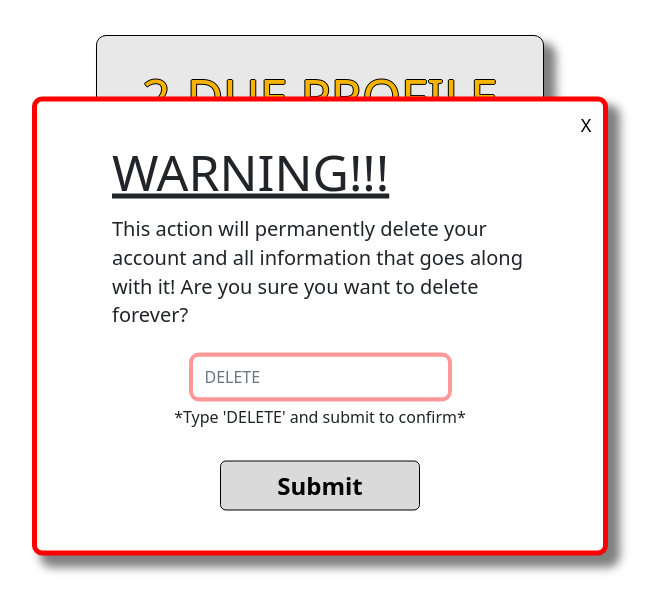
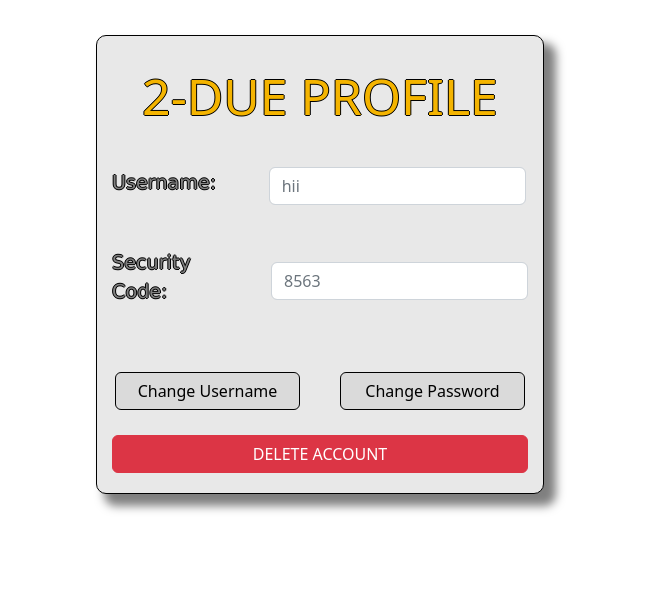
Before and after one commit to neelg07/2-DUE, a Flask app: page /account in a window 1280 px wide. Shown: the part 74-687 px from the top of the page, without its empty margins (320-977 px from the left). Run offline with Flask 2, Linux system fonts and the light colour scheme; a user stored in the database is signed in; data comes from the database, SQL or seed files in the repository; some libraries are stand-ins or nearby versions.

Commit message:
Add delete account popup responsiveness in js

```diff
--- a/static/account.js
+++ b/static/account.js
@@ -6,12 +6,12 @@ const closeUser = document.querySelector('.close-register');
 const userBtn = document.querySelector('.change-user');
 const newUser = document.getElementById('new-user');
 
-
+// Functions to disable and enable buttons with popups open
 function disableButtons() {
 
     userBtn.disabled = true;
     passBtn.disabled = true;
-    deleteAccount.disabled = true;
+    delAccount.disabled = true;
 
     accountHeader.classList.add('blur');
 };
@@ -20,13 +20,13 @@ function enableButtons() {
 
     userBtn.disabled = false;
     passBtn.disabled = false;
-    deleteAccount.disabled = false;
+    delAccount.disabled = false;
 
     accountHeader.classList.remove('blur');
 };
 
 
-
+// Open and close change user popup
 userBtn.addEventListener('click', () => {
 
     userPop.classList.remove('hide');
@@ -41,7 +41,7 @@ closeUser.addEventListener('click', () => {
     newUser.value = '';
 });
 
-
+// Change user submit button
 const submitUser = document.getElementById('change-user');
 
 submitUser.addEventListener('click', (event) => {
@@ -54,6 +54,7 @@ submitUser.addEventListener('click', (event) => {
     }
 });
 
+
 // Change Password Popup
 const passPop = document.querySelector('.password-pop');
 const passBtn = document.querySelector('.change-pass');
@@ -62,7 +63,7 @@ const newPass = document.getElementById('new-pass');
 const confirmPass = document.getElementById('confirm-new-pass');
 const showPass = document.querySelector('.show-pass');
 
-
+// Open and close change password popup
 passBtn.addEventListener('click', () => {
 
     passPop.classList.remove('hide');
@@ -78,6 +79,7 @@ closePass.addEventListener('click', () => {
     confirmPass.value = '';
 });
 
+// Show password checkbox
 showPass.addEventListener('click', () => {
 
     if (showPass.checked === true) {
@@ -90,8 +92,8 @@ showPass.addEventListener('click', () => {
 });
 
 
+// Change password submit button
 const submitPass = document.getElementById('change-pass');
-
 
 submitPass.addEventListener('click', (event) => {
 
@@ -113,5 +115,39 @@ submitPass.addEventListener('click', (event) => {
     }
 });
 
+
 // Delete Account
-const deleteAccount = document.querySelector('.delete-account');
+const delAccount = document.querySelector('.delete-account');
+const delPop = document.querySelector('.delete-pop');
+const delClose = document.querySelector('.close-delete');
+const delText = document.querySelector('.del-text');
+const delSubmit = document.getElementById('delete-account');
+
+
+// Open and close delete account popup
+delAccount.addEventListener('click', () => {
+
+    delPop.classList.remove('hide');
+    delText.focus();
+    disableButtons();
+});
+
+delClose.addEventListener('click', () => {
+
+    delText.value = '';
+    delPop.classList.add('hide');
+    enableButtons();
+});
+
+
+// Delete account submit button
+delSubmit.addEventListener('click', (event) => {
+
+    if (delText.value !== 'DELETE') {
+
+        alert('Invalid Submission');
+        event.preventDefault();
+        delText.value = '';
+        delText.focus();
+    }
+});
--- a/static/layout.css
+++ b/static/layout.css
@@ -394,16 +394,16 @@ h6.code {
     border: 5px solid red;
 }
 
-.delete-text {
+.del-text {
     margin-bottom: 7px;
 }
 
-.delete-text:focus {
+.del-text:focus {
     border: red;
     box-shadow: 0 0 0 0.25rem rgb(255, 0, 0, 0.4);
 }
 
-.delete-text:hover {
+.del-text:hover {
     border: 1px solid red;
 }
 
--- a/templates/account.html
+++ b/templates/account.html
@@ -90,9 +90,9 @@
     </div>
 
     <!-- Delete Account Popup -->
-    <div class="register-container delete-pop">
+    <div class="register-container delete-pop hide">
         <div class="close-register">
-            <button class="close-register" type="button">X</button>
+            <button class="close-register close-delete" type="button">X</button>
         </div>
         <div class="delete-header">
             <h1><u>WARNING!!!</u></h1>
@@ -101,7 +101,7 @@
         <div class="register-content">
             <form action="/account" class="register-form" method="post">
                 <div class="mb-3">
-                    <input autocomplete="off" autofocus class="form-control mx-auto w-auto delete-text" id="delete-text" name="delete-text" type="text" placeholder="DELETE">
+                    <input autocomplete="off" autofocus class="form-control mx-auto w-auto del-text" id="del-text" name="delete-text" type="text" placeholder="DELETE">
                     <p>*Type 'DELETE' and submit to confirm*</p>
                 </div>
                 <button class="btn btn-primary" id="delete-account" name="delete-account" type="submit">Submit</button>
```
Also changed, not shown: 1 other file.
